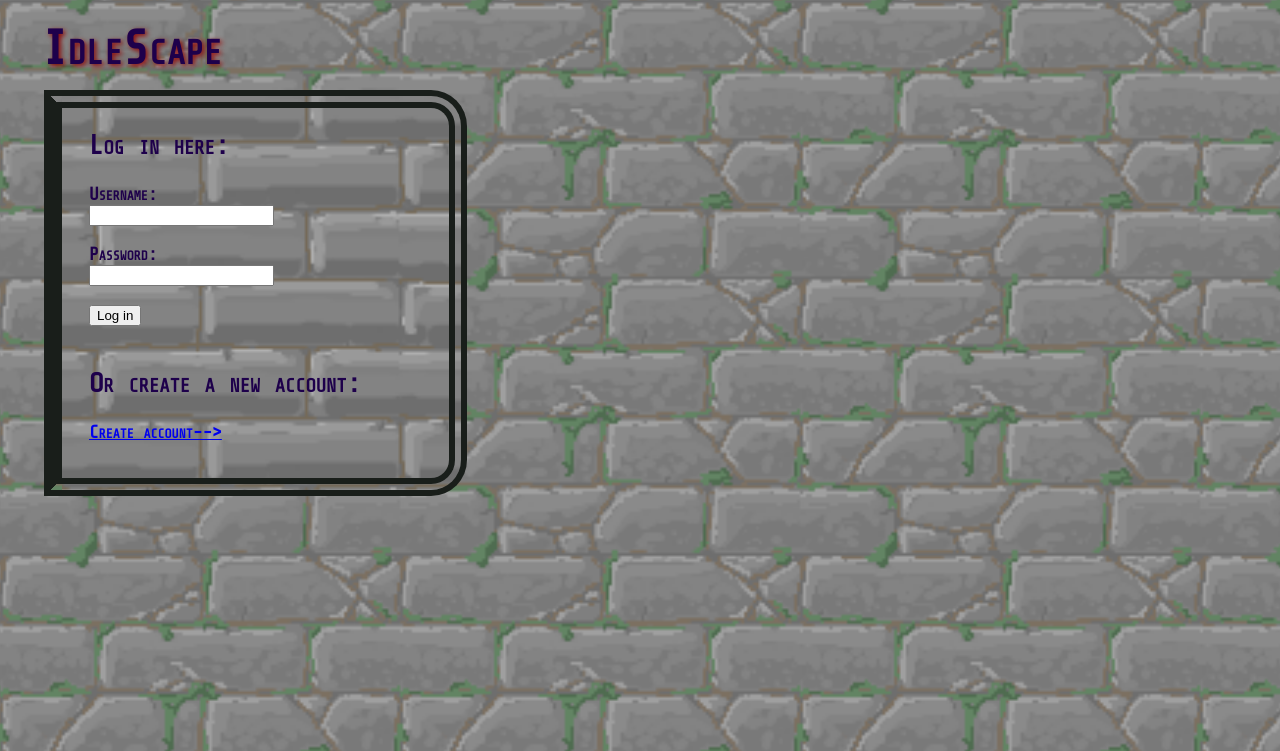
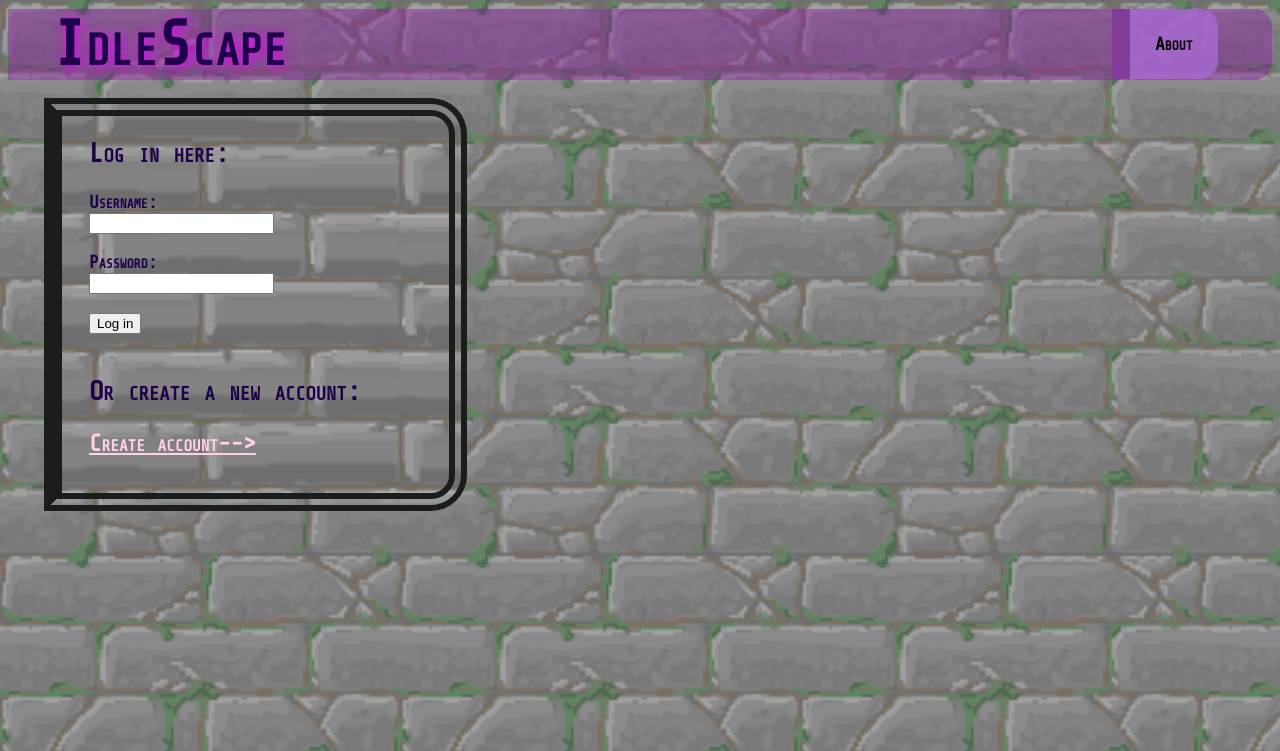
Before and after one commit to juhkure/IdleScape, a Flask app: page / in a window 1280 px wide. Shown: the top 751 px of the page. Run offline with Flask 3, Linux system fonts and the light colour scheme; parts of the project's set-up code (start-up, migrations or seed data) failed here and were passed over.

Commit message:
Add overengineered about button and small description

```diff
--- a/static/style.css
+++ b/static/style.css
@@ -1,9 +1,56 @@
 h1 {
-    text-shadow: 2px 2px 5px rgb(145, 6, 6);
-    font-size: 48px;
-    margin-bottom: 0.3em;
+    display: inline;
+    text-shadow: 2px 2px 11px rgb(232 0 255);
+    font-size: 3.5em;
     margin-left: 0.7em;
-    margin-top: 0.45em;
+}
+
+.wrapper {
+    min-width: 20em;
+    background-color: rgb(139 21 163 / 40%);
+    margin-top: 0.5em;
+    margin-bottom: 1em;
+    border-top-left-radius: 0;
+    border-bottom-left-radius: 0;
+
+    border-top-right-radius: 1em;
+    border-bottom-right-radius: 1em;
+}
+
+button {
+    background-color: rgba(166, 105, 207, 0.863);
+    border: none;
+    padding: 1.4em 1.4em;
+    display: inline-block;
+    font-family: inherit;
+    font-size: inherit;
+    font-weight: inherit;
+    font-variant: inherit;
+
+    border-left-style: solid;
+    border-width: 0.0em;
+    border-color: #6b1e7a94;
+
+    transition-duration: 0.1s;
+
+    border-top-left-radius: 0;
+    border-bottom-left-radius: 0;
+
+    border-top-right-radius: 1em;
+    border-bottom-right-radius: 1em;
+
+    left: -3em;
+    position: relative;
+    border-width: 1em;
+}
+
+.topnav {
+    display: flex;
+    float: right;
+}
+
+.about {
+    display: none;
 }
 
 body {
@@ -16,14 +63,21 @@ body {
     background-size: 400px;
 }
 
+a:link {
+    font-size: 1.3em;
+    color: #ffcfec;
+}
+
+a:visited {
+    font-size: 1.3em;
+    color: #ffcfec;
+}
+
 .box {
-    --offset-x: 1.5em;
-    --offset-y: 2em;
-
     background-image: url("images/background_tile_clean2.png");
     background-size: 400px;
     background-position-x: -3.5em;
-    background-position-y: -5.9em;
+    background-position-y: -6.3em;
     max-width: 20em;
 
     margin-left: 2em;
@@ -42,6 +96,7 @@ body {
 
     padding-left: 1.5em;
     padding-bottom: 2em;
+    /* transition-duration: 1s; */
 
 }
 
@@ -71,11 +126,13 @@ body {
     font-size: 22px;
 }
 
-.left_level, .left_experience {
+.left_level,
+.left_experience {
     text-align: left;
 }
 
-.right_level, .right_experience {
+.right_level,
+.right_experience {
     float: right;
 }
 
--- a/templates/base.html
+++ b/templates/base.html
@@ -1,17 +1,78 @@
 <!DOCTYPE html>
 <html>
+
     <head>
         <meta name="viewport" content="width=device-width, initial-scale=1">
         <title>{% block title %} {% endblock %}</title>
         <link rel="stylesheet" type="text/css" href="{{ url_for('static', filename='style.css')}}">
         <link rel="stylesheet" href="https://fonts.googleapis.com/css2?family=Share+Tech+Mono">
-    <link rel="picture" type="img" href="{{ url_for('static', filename='images/sword_pixel.png')}}">
+
     </head>
+
     <body>
-    <h1> IdleScape </h1>
+        <div class="wrapper">
+            <h1>IdleScape</h1>
+            <div class="topnav">
+                <button class="button" onclick="showAboutDescription()">About</button>
+                <!-- <form action="/logout" method="post">
+                    <input type="submit" value="Logout">
+                </form> -->
+            </div>
+        </div>
         <div class="box">
+            <div class="about">
+                <h2>About</h2>
+                <p>Runescape inspired Idle game</p>
+                <p>This is a school project. Check out the github page <a href="https://github.com/juhkure/IdleScape" target="_blank">here!</a></p>
+                <p>Current gamedesign only allows you to select an activity and check your progress</p>
+            </div>
             {% block content %}
             {% endblock %}
         </div>
+
+        <script>
+
+            const button = document.querySelector('button');
+            let isToggled = false;
+            button.onmousedown = function () {
+                button.style.marginRight = '0.5em';
+                button.style.borderWidth = '0.2em';
+                button.style.left = '-3.3em';
+            };
+
+            button.onmouseup = function () {
+                button.style.marginRight = '0.0em';
+            }
+
+            button.onmouseover = function () {
+                    button.style.backgroundColor = 'rgba(217, 160, 255, 0.774)';
+            };
+            button.onmouseleave = function () {
+                    button.style.backgroundColor = 'rgba(166, 105, 207, 0.863)';
+            };
+
+            button.addEventListener('click', () => {
+                isToggled = !isToggled;
+                if (isToggled) {
+                    button.style.backgroundColor = 'rgba(166, 105, 207, 0.863)';
+                    button.style.borderWidth = '0.5em';
+                    button.style.left= '-3.5em';
+                } else {
+                    button.style.backgroundColor = 'rgba(166, 105, 207, 0.863)';
+                    button.style.borderWidth = '1em';
+                    button.style.left = '-3em';
+                }
+            });
+
+            function showAboutDescription() {
+                if (document.querySelector('.about').style.display == 'block') {
+                    document.querySelector('.about').style.display = 'none'; // hide the about window
+
+                } else {
+                    document.querySelector('.about').style.display = 'block'; // show the about window
+                }
+            }
+        </script>
     </body>
+
 </html>
```
Lines whose indentation alone changed are shown as unchanged.
